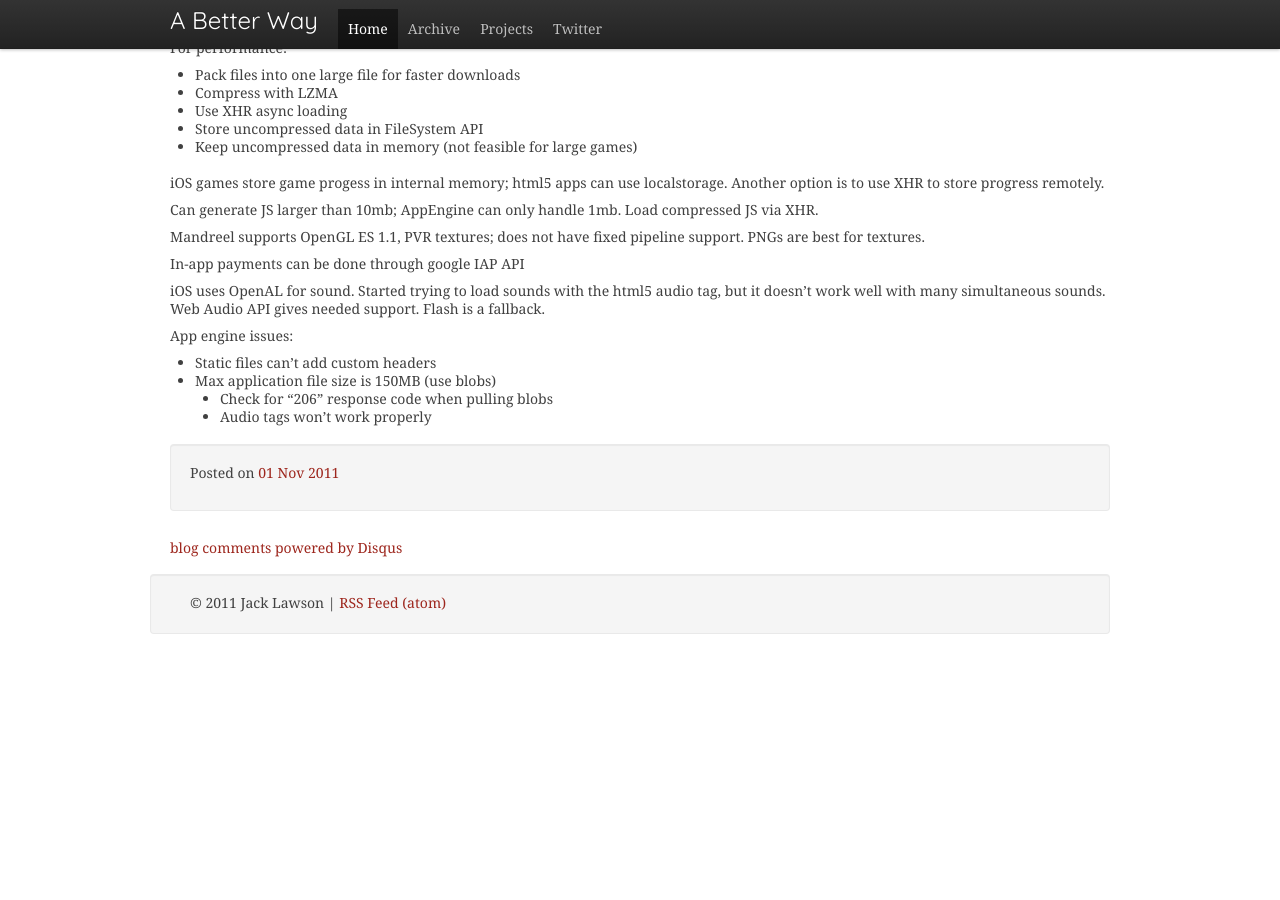
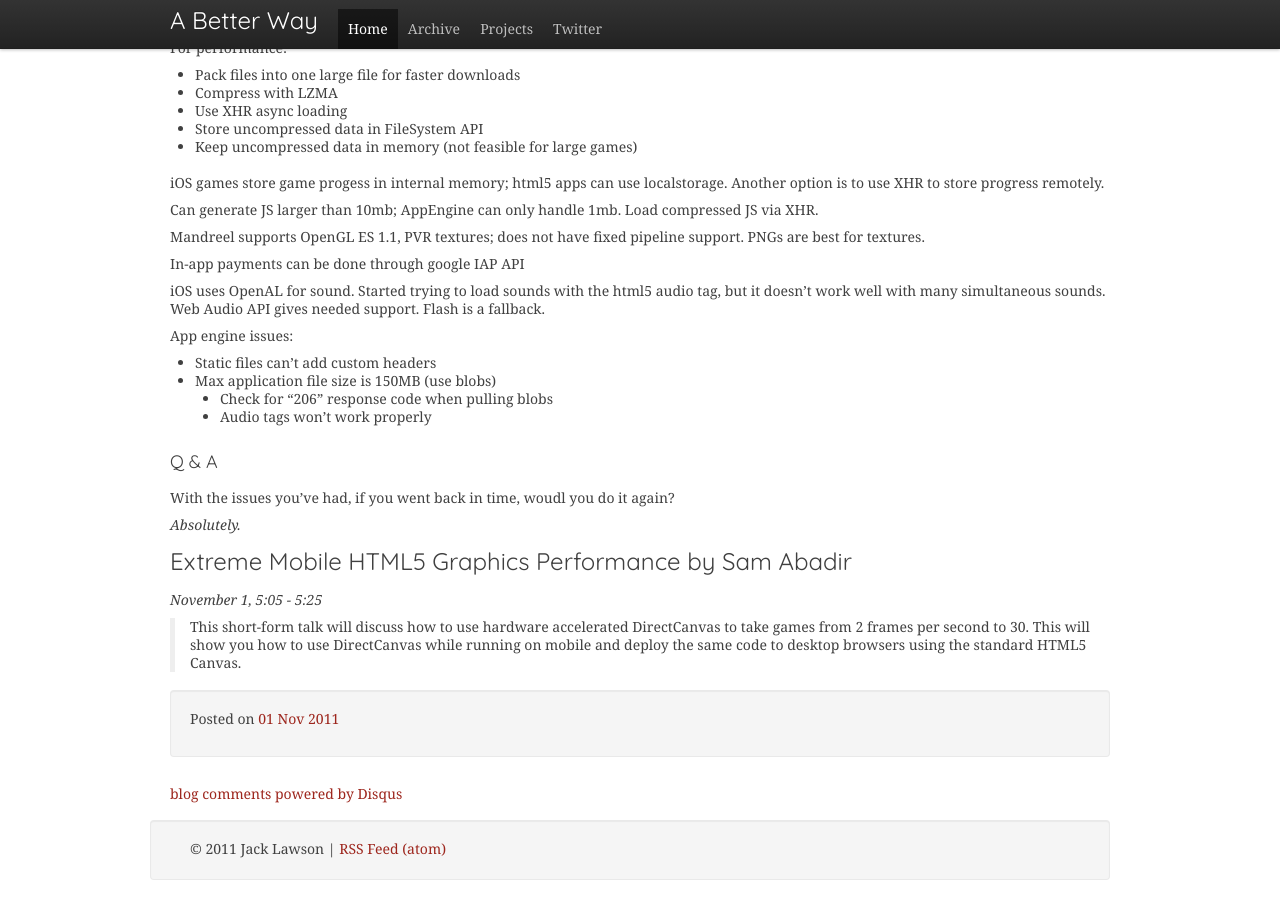
Before and after one commit to ajacksified/ajacksified.github.com, a Jekyll site: the page built from _posts/2011-11-01-new-game-conf-liveblog.markdown, in a window 1280 px wide and 900 px high, scrolled down 12546 px. Built offline with Jekyll 4.4.1, drawn with Linux system fonts in a browser that asks for light colours; nearby versions of some CDN libraries; some web fonts are replaced; Markdown is read by kramdown in place of the engine named in the settings; comment, search, counter and statistics services are not loaded; before the commit the page ends 13200 px from its top, so only the background shows below that.

Commit message:
session 7

```diff
--- a/_posts/2011-11-01-new-game-conf-liveblog.markdown
+++ b/_posts/2011-11-01-new-game-conf-liveblog.markdown
@@ -861,3 +861,18 @@ App engine issues:
 * Max application file size is 150MB (use blobs)
     * Check for "206" response code when pulling blobs
     * Audio tags won't work properly
+
+### Q &amp; A
+
+With the issues you've had, if you went back in time, woudl you do it again?
+
+*Absolutely.*
+
+## Extreme Mobile HTML5 Graphics Performance by Sam Abadir
+
+*November 1, 5:05 - 5:25*
+
+> This short-form talk will discuss how to use hardware accelerated
+> DirectCanvas to take games from 2 frames per second to 30. This will show you
+> how to use DirectCanvas while running on mobile and deploy the same code to
+> desktop browsers using the standard HTML5 Canvas.
```
